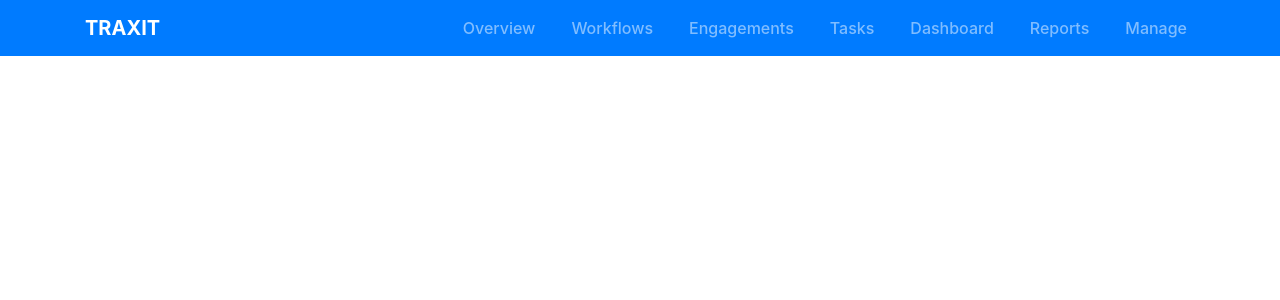
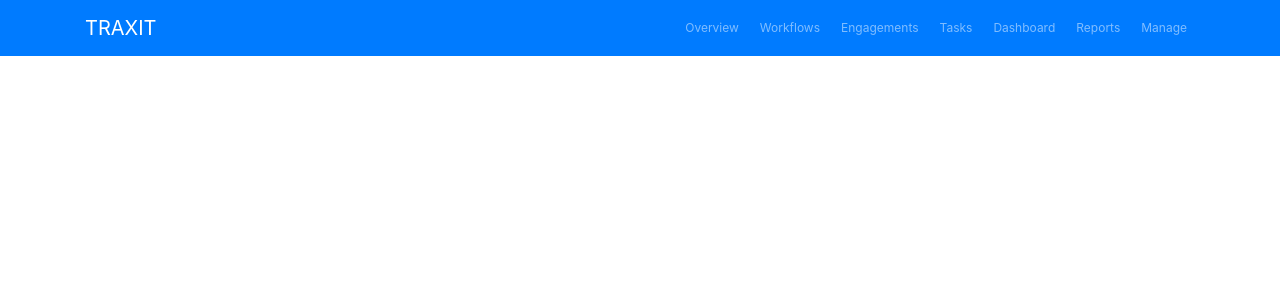
Before and after one commit to boldstar/traxit-website, a Nuxt app: page /features in a window 1280 px wide. Shown: the top 300 px of the page. Built offline with nearby package versions, Linux system fonts and the light colour scheme.

Commit message:
added responsive navbar

```diff
--- a/components/FeaturesNav.vue
+++ b/components/FeaturesNav.vue
@@ -1,95 +1,33 @@
 <template>
-  <nav class="navbar navbar-expand-lg navbar-dark bg-primary">
+  <b-navbar
+    toggleable="md"
+    type="dark"
+    variant="primary">
     <div class="container">
-      <nuxt-link
-        class="navbar-brand font-weight-bold"
-        to="/"
+
+      <b-navbar-brand href="#">TRAXIT</b-navbar-brand>
+
+      <b-navbar-toggle target="nav_collapse"></b-navbar-toggle>
+
+      <b-collapse
+        id="nav_collapse"
+        is-nav
       >
-        TRAXIT
-      </nuxt-link>
-      <button
-        class="navbar-toggler"
-        type="button"
-        data-toggle="collapse"
-        data-target="#navbarSupportedContent"
-        aria-controls="navbarSupportedContent"
-        aria-expanded="false"
-        aria-label="Toggle navigation"
-      >
-        <span class="navbar-toggler-icon"></span>
-      </button>
-      <div
-        id="navbarSupportedContent"
-        class="collapse navbar-collapse"
-      >
-        <ul class="navbar-nav ml-auto">
-          <li class="nav-item">
-            <nuxt-link
-              :class="{ 'active-link': $route.name == 'features-overview'}"
-              class="nav-link"
-              to="/features/overview"
-            >
-              Overview
-            </nuxt-link>
-          </li>
-          <li class="nav-item">
-            <nuxt-link
-              :class="{ 'active-link': $route.name == 'features-workflows'}"
-              class="nav-link"
-              to="/features/workflows"
-            >
-              Workflows
-            </nuxt-link>
-          </li>
-          <li class="nav-item">
-            <nuxt-link
-              :class="{ 'active-link': $route.name == 'features-engagements'}"
-              class="nav-link"
-              to="/features/engagements"
-            >
-              Engagements
-            </nuxt-link>
-          </li>
-          <li class="nav-item">
-            <nuxt-link
-              :class="{ 'active-link': $route.name == 'features-tasks'}"
-              class="nav-link"
-              to="/features/tasks"
-            >
-              Tasks
-            </nuxt-link>
-          </li>
-          <li class="nav-item">
-            <nuxt-link
-              :class="{ 'active-link': $route.name == 'features-dashboard'}"
-              class="nav-link"
-              to="/features/dashboard"
-            >
-              Dashboard
-            </nuxt-link>
-          </li>
-          <li class="nav-item">
-            <nuxt-link
-              :class="{ 'active-link': $route.name == 'features-reports'}"
-              class="nav-link"
-              to="/features/reports"
-            >
-              Reports
-            </nuxt-link>
-          </li>
-          <li class="nav-item">
-            <nuxt-link
-              :class="{ 'active-link': $route.name == 'features-manage'}"
-              class="nav-link"
-              to="/features/manage"
-            >
-              Manage
-            </nuxt-link>
-          </li>
-        </ul>
-      </div>
+
+        <!-- Right aligned nav items -->
+        <b-navbar-nav class="ml-auto">
+          <b-nav-item to="/features/overview">Overview</b-nav-item>
+          <b-nav-item to="/features/workflows">Workflows</b-nav-item>
+          <b-nav-item to="/features/engagements">Engagements</b-nav-item>
+          <b-nav-item to="/features/tasks">Tasks</b-nav-item>
+          <b-nav-item to="/features/dashboard">Dashboard</b-nav-item>
+          <b-nav-item to="/features/reports">Reports</b-nav-item>
+          <b-nav-item to="/features/manage">Manage</b-nav-item>
+        </b-navbar-nav>
+
+      </b-collapse>
     </div>
-  </nav>
+  </b-navbar>
 </template>
 
 <script>
@@ -99,18 +37,10 @@ export default {
 </script>
 
 <style>
-  .nav-item {
-    margin-left: 20px;
-  }
 
-  .nav-link {
-    font-weight: 500;
-  }
+.nav-link {
+  margin-left: 5px !important;
+  font-size: 12px !important;
+}
 
-  .active-link {
-    color: white !important;
-    font-size: 1.25rem;
-    padding: 0;
-    margin-top: 3px;
-  }
 </style>
--- a/pages/index.vue
+++ b/pages/index.vue
@@ -2,33 +2,42 @@
   <div
     class="landing-page"
   >
-    <header
-      class="nav-header"
-    >
-      <div>
+    <b-navbar
+      toggleable="md"
+      type="light"
+      variant="white">
+
+      <b-navbar-brand href="#">
         <img
+          class="hero-logo"
           src="~assets/TraxitHeroLogo.png"
-          class="hero-logo"
         >
-      </div>
-      <div
-        class="nav-links"
+      </b-navbar-brand>
+
+      <b-navbar-toggle target="nav_collapse"></b-navbar-toggle>
+
+      <b-collapse
+        id="nav_collapse"
+        is-nav
       >
-        <li><a href="#mission">Our Mission</a></li>
-        <li><nuxt-link to="/features/overview">Features</nuxt-link></li>
-        <li><a href="#pricing">Pricing</a></li>
-        <li><a href="#contact">Contact</a></li>
-        <li><nuxt-link to="/support">Support</nuxt-link></li>
-        <li>
-          <nuxt-link
+
+        <!-- Right aligned nav items -->
+        <b-navbar-nav class="ml-auto">
+          <b-nav-item href="#mission">Our Mission</b-nav-item>
+          <b-nav-item to="/features/overview">Features</b-nav-item>
+          <b-nav-item href="#pricing">Pricing</b-nav-item>
+          <b-nav-item href="#contact">Contact</b-nav-item>
+          <b-nav-item to="/support">Support</b-nav-item>
+          <b-nav-item
+            class="login-btn"
             to="/login"
-            class="login-btn"
           >
             Login
-          </nuxt-link>
-        </li>
-      </div>
-    </header>
+          </b-nav-item>
+        </b-navbar-nav>
+
+      </b-collapse>
+    </b-navbar>
     <section
       id="hero"
       class="hero"
@@ -183,31 +192,36 @@
               src="~/assets/TraxitHeroLogo.png"
               class="form-logo"
             >
-            <form action="">
+            <form data-netlify="true">
               <input
                 type="text"
                 class="form-control"
                 placeholder="Business Name"
+                name="Business Name"
               >
               <input
                 type="text"
                 class="form-control"
                 placeholder="Name"
+                name="Individuals Name"
               >
               <input
                 type="text"
                 class="form-control"
                 placeholder="Email"
+                name="Email"
               >
               <input
                 type="text"
                 class="form-control"
                 placeholder="Phone"
+                name="Phone Number"
               >
               <textarea
                 type="text"
                 class="form-control mb-3"
-                placeholder="Description"
+                placeholder="Message"
+                name="Message"
                 col="8"
               >
               </textarea>
@@ -270,24 +284,13 @@ html {
   margin: 0;
 }
 
-.nav-header {
-  z-index: 1;
-  position: absolute;
-  width: 100vw;
-  display: flex;
-  justify-content: space-between;
-  padding: 25px 75px;
-}
-
-.nav-links {
-  display: flex;
-  list-style: none;
-  font-size: 1.2rem;
+nav {
+  padding: 10px 50px !important;
 }
 
 li a {
   text-decoration: none;
-  margin-left: 50px;
+  margin-left: 25px;
   letter-spacing: 2px;
   color: var(--gray-color);
   font-weight: 600;
@@ -298,17 +301,17 @@ li a:hover {
   text-decoration: none;
 }
 
-.login-btn {
-  color: var(--pink-color);
-  border: 3px solid var(--blue-color);
-  border-radius: 10px;
-  padding: 8px 25px;
-  font-weight: 600;
+.login-btn a {
+  color: var(--pink-color) !important;
+  border: 3px solid var(--blue-color)!important;
+  border-radius: 10px !important;
+  padding: 8px 25px !important;
+  font-weight: 600 !important;
 }
 
-.login-btn:hover {
+.login-btn a:hover {
   background-color: var(--blue-color);
-  color: white;
+  color: white !important;
 }
 
 .hero-logo {
@@ -369,48 +372,14 @@ li a:hover {
 
 /* Hero Media Query */
 
-@media only screen and (max-width: 600px){
-  .nav-header {
-    z-index: 1;
-    position: absolute;
-    width: 100%;
-    padding: 25px 15px;
-  }
-
-  .collapsed-nav {
-    background: black;
-  }
-
-  .nav-links {
-    display: none;
-    list-style: none;
-    font-size: 1.2rem;
-  }
-
-  li a {
+@media only screen and (max-width: 1000px){
+    li a {
     text-decoration: none;
-    margin-left: 50px;
-    letter-spacing: 2px;
+    margin-left: 25px;
+    letter-spacing: 1px;
     color: var(--gray-color);
-    font-weight: 600;
-  }
-
-  li a:hover {
-    color: var(--blue-color);
-    text-decoration: none;
-  }
-
-  .login-btn {
-    color: var(--pink-color);
-    border: 3px solid var(--blue-color);
-    border-radius: 10px;
-    padding: 8px 25px;
-    font-weight: 600;
-  }
-
-  .login-btn:hover {
-    background-color: var(--blue-color);
-    color: white;
+    font-weight: 400;
+    font-size: 12px;
   }
 
   .hero-logo {
@@ -462,11 +431,6 @@ li a:hover {
     color: var(--gray-color);
   }
 }
-
-@media only screen and (max-width: 850px) and (orientation : landscape){
-
-
-}
 /*End of Hero Media Query*/
 
 .mission {
@@ -505,7 +469,7 @@ li a:hover {
 }
 
 /* Mission media query*/
-@media only screen and (max-width: 600px){
+@media only screen and (max-width: 1000px){
   .mission-content {
     width: 80%;
     text-align: center;
@@ -522,16 +486,11 @@ li a:hover {
   }
 
 }
-
-@media only screen and (max-width: 850px) and (orientation : landscape){
-
-
-}
 /*end of mission mediq query*/
 
 .features {
   position: relative;
-  height: 100vh;
+  min-height: 100vh;
   display: flex;
   flex-direction: column;
   align-items: center;
@@ -540,7 +499,7 @@ li a:hover {
 
 .features-background {
   width: 100vw;
-  height: 100vh;
+  min-height: 100vh;
   background-image: url('~assets/TraxitFeaturesBackground.png');
   background-size: cover;
   background-repeat: no-repeat;
@@ -567,6 +526,7 @@ li a:hover {
 
 .features-content .card-body {
   border-radius: 10px;
+  background-color: white;
 }
 
 .features-content .card-body:nth-child(odd) {
@@ -588,13 +548,7 @@ li a:hover {
 
 /* Hero Media Query */
 
-@media only screen and (max-width: 600px){
-  .features {
-    overflow: hidden;
-    display: block;
-    height: 230vh;
-  }
-
+@media only screen and (max-width: 1000px){
   .features-header {
     margin-top: 15px;
     margin-bottom: 0;
@@ -620,7 +574,7 @@ li a:hover {
   }
 
   .card-body h3 {
-    font-size: 1rem;
+    font-size: 1.5rem;
   }
 
   .features-content .card-body:nth-child(odd) {
@@ -630,21 +584,11 @@ li a:hover {
     margin: 0;
   }
 
-
-  .features-content a {
-    display: none;
-  }
 }
-
-@media only screen and (max-width: 850px) and (orientation : landscape){
-
-
-}
+/* End of features media query */
 
 .pricing {
   position: relative;
-  padding-bottom: 200px;
-  height: 100vh;
   display: flex;
   flex-direction: column;
   align-items: center;
@@ -695,15 +639,14 @@ ul {
 }
 
 
-@media only screen and (max-width: 600px){
+@media only screen and (max-width: 1000px){
   .pricing {
   position: relative;
-  height: 175vh;
-  padding: 20px;
   display: flex;
   flex-direction: column;
   align-items: center;
   background-color: var(--blue-color);
+  padding: 15px;
 }
 
   .pricing-header {
@@ -754,12 +697,7 @@ ul {
   }
 
 }
-
-@media only screen and (max-width: 850px) and (orientation : landscape){
-
-
-}
-
+/* end of pricing media query */
 
 .contact {
   position: relative;
@@ -829,7 +767,7 @@ footer {
   font-weight: 600;
 }
 
-@media only screen and (max-width: 600px){
+@media only screen and (max-width: 1000px){
   .contact-header {
     margin: 35px 0;
     font-size: 1.5rem;
@@ -848,10 +786,5 @@ footer {
   }
 }
 
-@media only screen and (max-width: 850px) and (orientation : landscape){
-
-
-}
-
 
 </style>
--- a/pages/login.vue
+++ b/pages/login.vue
@@ -72,7 +72,7 @@ export default {
 }
 
 .form {
-    width: 30%;
+    width: 40%;
     align-self: center;
     padding: 30px;
     border: none;
@@ -88,4 +88,14 @@ export default {
 .login-form-btn {
     border: 1px solid black;
 }
+
+@media screen and (max-width: 1000px){
+  .form {
+    width: 95%;
+    align-self: center;
+    padding: 0;
+    border: none;
+    border-radius: 10px;
+  }
+}
 </style>
```
